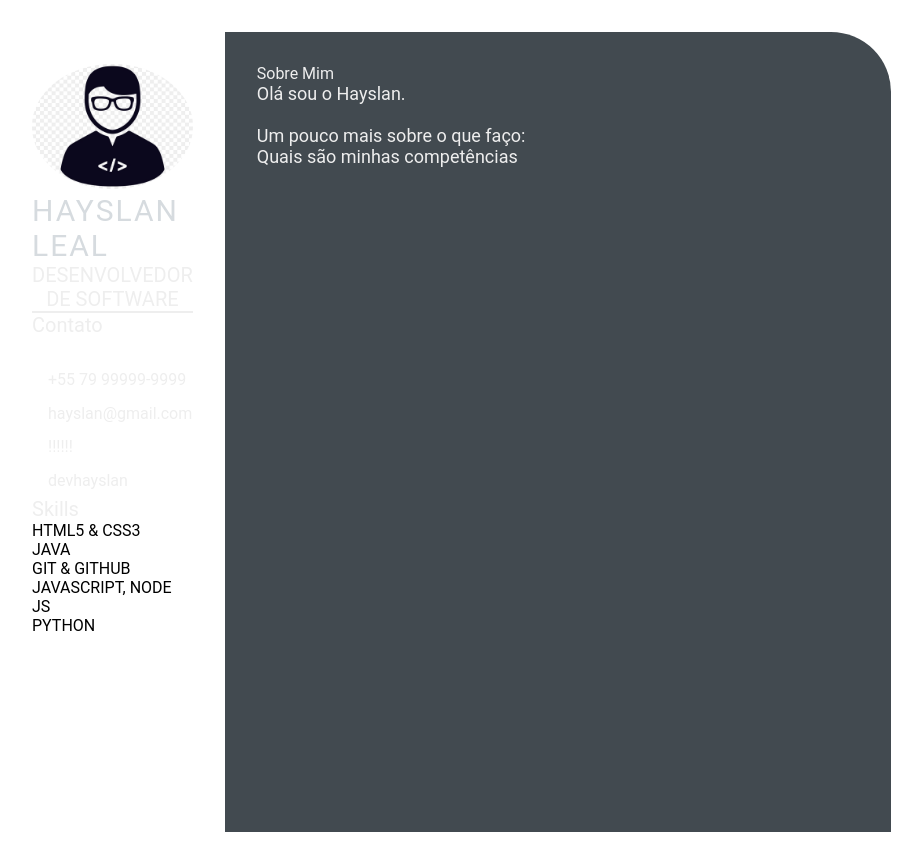
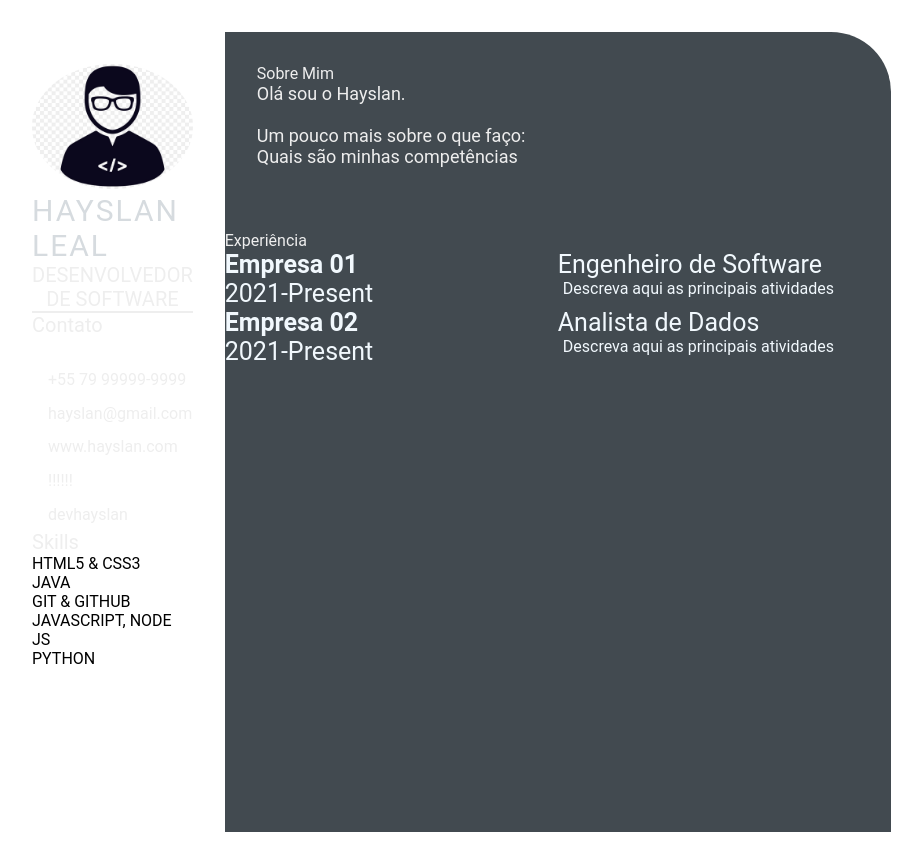
Before and after one commit to devhayslan/devhayslan.github.io, a plain HTML site: page index.html in a window 1280 px wide. Shown: the whole page, without its empty margins (128-1050 px from the left). Drawn offline with Linux system fonts and the light colour scheme.

Commit message:
Feat add job details (#3)
* feature: index.hmtl

* feature: index.html

```diff
--- a/index.html
+++ b/index.html
@@ -26,6 +26,7 @@
                     <Ul>
                         <li><i class="fa fa-phone"></i>+55 79 99999-9999</li>
                         <li><i class="fa fa-envelope"></i>hayslan@gmail.com</li>
+                        <li><i class="fa fa-globe"></i>www.hayslan.com</li>
                         <li><i class="fa fa-globe"></i>!!!!!!</li>
                         <li><i class="fa fa-github"></i>devhayslan</li>
                     </Ul>
@@ -54,8 +55,28 @@
                     </p>
                 </section>
             </div>
+            <section class="experience gap">
+                <div class="right-title">Experiência</div>
+                <div class="experience-contents">
+                    <div class="exp-left">
+                        <p class="exp-company-name">Empresa 01</p>
+                        <p class="exp-time-period">2021-Present</p>
+                    </div>
+                    <div class="exp-right">
+                        <p class="exp-position">Engenheiro de Software</p>
+                        <p class="exp-desc">Descreva aqui as principais atividades</p>
+                    </div>
+                    <div class="exp-left">
+                        <p class="exp-company-name">Empresa 02</p>
+                        <p class="exp-time-period">2021-Present</p>
+                    </div>
+                    <div class="exp-right">
+                        <p class="exp-position">Analista de Dados</p>
+                        <p class="exp-desc">Descreva aqui as principais atividades</p>
+                    </div>
+                </div>
+            </section>
         </section>
-
     </main>
 </body>
 </html>
--- a/style.css
+++ b/style.css
@@ -101,3 +101,38 @@
     font-size: 18px;
     color: #eeeeee;
 }
+
+.experience-contents,
+.education-contents,
+.awards-contents {
+    display: grid;
+    grid-template-columns: repeat(2, 1fr);
+    padding-bottom: 2rem;
+    color: #F1F8FD;
+}
+
+.exp-company-name,
+.education-school-name,
+.awards-company-name {
+    font-size: 25px;
+    font-weight: bold;
+}
+
+.exp-time-period,
+.educationp-time-period,
+.awards-time-period {
+    font-size: 25px;
+}
+
+.exp-position,
+.education-subject,
+.awards-name {
+    font-size: 25px;
+}
+
+.exp-desc,
+.education-desc,
+.awards-desc {
+    font-size: 16px;
+    padding-left: 5px;
+}
```
